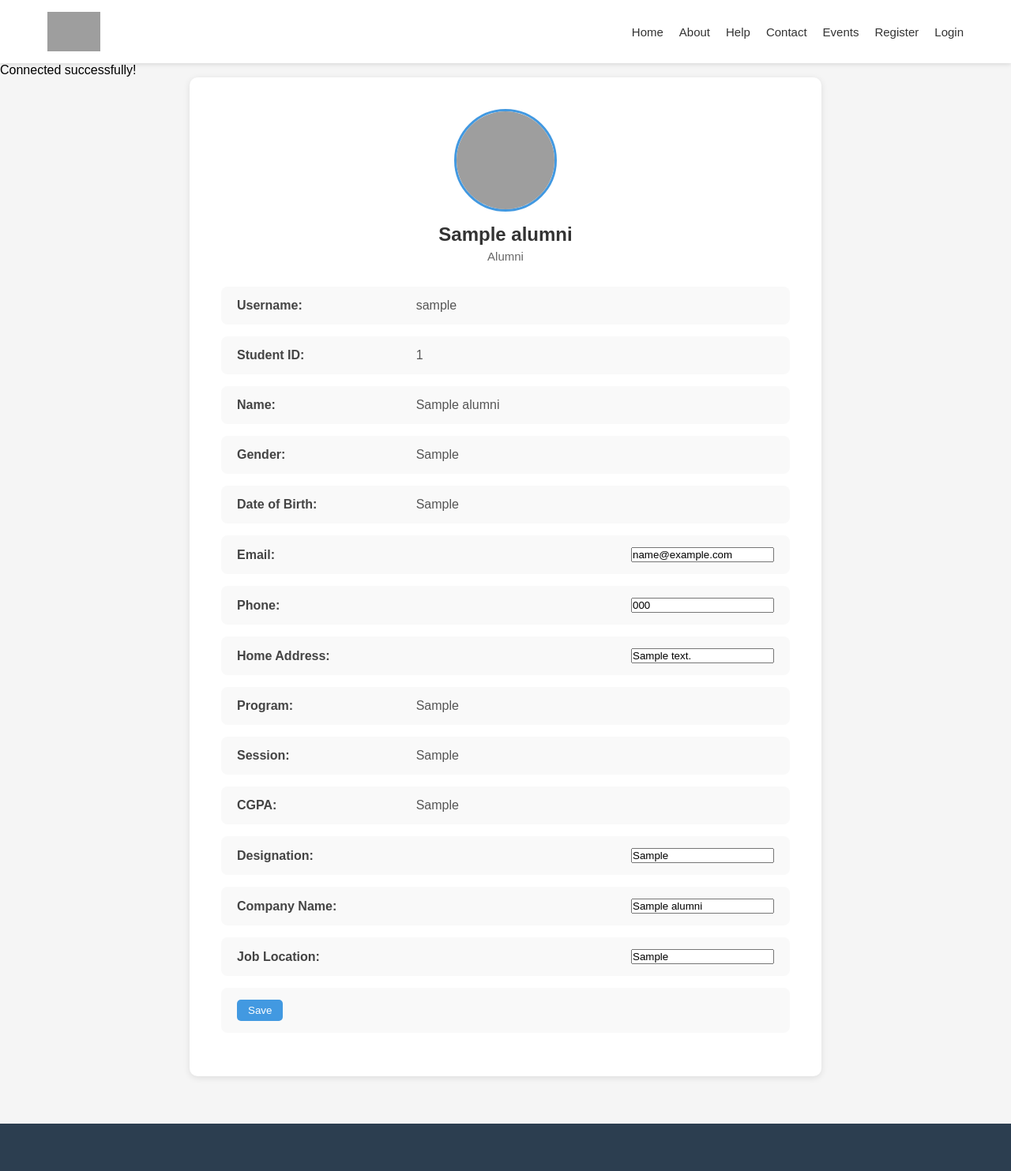
After one commit to sagorsenanupam/Student-Alumni-Network-System, a PHP site: page /loginprofile.php in a window 1280 px wide. The commit adds this page. Shown: the whole page at 79% size. Run offline with PHP 8.4, Linux system fonts and the light colour scheme; the visitor is signed in with stand-in values (Sample User, id 1); tables that the repository leaves empty or names only in its code hold one stand-in row (values such as "Sample post"); grey boxes are pictures that could not be loaded.

Commit message:
loginProfile

```diff
--- /dev/null
+++ b/php/loginprofile.php
@@ -0,0 +1,340 @@
+<?php
+session_start();
+include 'dbconnect.php';
+
+if (!isset($_SESSION['username']) || $_SESSION['user_type'] !== 'alumni') {
+    header("Location: login.php");
+    exit();
+}
+
+$username = $_SESSION['username'];
+
+// Fetch alumni details from the database
+$stmt = $conn->prepare("SELECT * FROM alumni WHERE username = ?");
+$stmt->bind_param("s", $username);
+$stmt->execute();
+$result = $stmt->get_result();
+
+if ($result->num_rows !== 1) {
+    echo "Alumni record not found.";
+    exit();
+}
+
+$alumni = $result->fetch_assoc();
+
+// Update alumni details if the form is submitted
+if ($_SERVER['REQUEST_METHOD'] === 'POST') {
+    $email = $_POST['email'];
+    $phone = $_POST['phone'];
+    $home_address = $_POST['home_address'];
+    $designation = $_POST['designation'];
+    $company_name = $_POST['company_name'];
+    $job_location = $_POST['job_location'];
+
+    // Prepare an update statement
+    $update_stmt = $conn->prepare("UPDATE alumni SET email = ?, phone = ?, home_address = ?, designation = ?, company_name = ?, job_location = ? WHERE username = ?");
+    $update_stmt->bind_param("sssssss", $email, $phone, $home_address, $designation, $company_name, $job_location, $username);
+
+    if ($update_stmt->execute()) {
+        // On successful update, reload the page to reflect the changes
+        header("Location: loginprofile.php");
+        exit();
+    } else {
+        echo "Error updating record: " . $conn->error;
+    }
+}
+?>
+
+
+
+
+<!DOCTYPE html>
+<html lang="en">
+<head>
+  <meta charset="UTF-8" />
+  <title>Alumni Profile</title>
+  <meta name="viewport" content="width=device-width, initial-scale=1.0" />
+  <!-- Font Awesome for icons -->
+  <link
+    rel="stylesheet"
+    href="https://cdnjs.cloudflare.com/ajax/libs/font-awesome/6.4.0/css/all.min.css"
+  />
+  <style>
+    * {
+      margin: 0;
+      padding: 0;
+      box-sizing: border-box;
+    }
+
+    body {
+      font-family: Arial, sans-serif;
+      background-color: #f5f5f5;
+      padding-top: 80px;
+    }
+
+    a {
+      text-decoration: none;
+      color: inherit;
+    }
+
+    .navbar {
+      position: fixed;
+      top: 0;
+      width: 100%;
+      background-color: #ffffff;
+      display: flex;
+      justify-content: space-between;
+      align-items: center;
+      padding: 15px 60px;
+      box-shadow: 0 2px 5px rgba(0, 0, 0, 0.1);
+      z-index: 1000;
+    }
+
+    .navbar .logo img {
+      height: 50px;
+    }
+
+    .nav-links {
+      display: flex;
+      gap: 20px;
+    }
+
+    .nav-links a {
+      color: #333;
+      font-weight: 500;
+      font-size: 15px;
+      transition: color 0.3s;
+    }
+
+    .nav-links a:hover {
+      color: #4299e1;
+    }
+
+    .profile-container {
+      max-width: 800px;
+      margin: 0 auto;
+      background-color: #ffffff;
+      padding: 40px;
+      border-radius: 10px;
+      box-shadow: 0 2px 8px rgba(0, 0, 0, 0.1);
+    }
+
+    .profile-header {
+      text-align: center;
+      margin-bottom: 30px;
+    }
+
+    .profile-header img {
+      width: 130px;
+      height: 130px;
+      border-radius: 50%;
+      object-fit: cover;
+      border: 3px solid #4299e1;
+      margin-bottom: 15px;
+    }
+
+    .profile-header h2 {
+      margin-bottom: 5px;
+      color: #333;
+    }
+
+    .profile-header p {
+      color: #666;
+      font-size: 15px;
+    }
+
+    .profile-info .info-group {
+      display: flex;
+      align-items: center;
+      justify-content: space-between;
+      background-color: #f9f9f9;
+      padding: 15px 20px;
+      margin-bottom: 15px;
+      border-radius: 8px;
+    }
+
+    .profile-info label {
+      font-weight: bold;
+      color: #444;
+      flex: 1;
+    }
+
+    .profile-info span {
+      color: #555;
+      flex: 2;
+    }
+
+    .edit-btn {
+      background-color: #4299e1;
+      border: none;
+      color: white;
+      padding: 6px 14px;
+      border-radius: 5px;
+      cursor: pointer;
+      transition: background-color 0.3s;
+    }
+
+    .edit-btn:hover {
+      background-color: #327dc5;
+    }
+
+    .footer {
+      background-color: #2c3e50;
+      color: white;
+      padding: 40px 60px 20px;
+      margin-top: 60px;
+    }
+
+    .footer .container {
+      display: flex;
+      justify-content: space-between;
+      flex-wrap: wrap;
+      gap: 30px;
+    }
+
+    .footer-section {
+      flex: 1;
+      min-width: 200px;
+    }
+
+    .footer-section h3 {
+      font-size: 18px;
+      margin-bottom: 15px;
+      color: #ecf0f1;
+    }
+
+    .footer-section p,
+    .footer-section a {
+      color: #bdc3c7;
+      margin-bottom: 10px;
+      display: block;
+      text-decoration: none;
+    }
+
+    .footer-section a:hover {
+      color: #3498db;
+    }
+
+    .social-icons {
+      display: flex;
+      gap: 15px;
+    }
+
+    .social-icons a {
+      color: white;
+      font-size: 20px;
+    }
+
+    .copyright {
+      text-align: center;
+      margin-top: 40px;
+      padding-top: 20px;
+      border-top: 1px solid #34495e;
+      color: #bdc3c7;
+      font-size: 14px;
+    }
+
+    @media (max-width: 768px) {
+      .navbar {
+        flex-direction: column;
+        align-items: flex-start;
+        padding: 15px 20px;
+      }
+
+      .nav-links {
+        flex-direction: column;
+        gap: 10px;
+        margin-top: 10px;
+      }
+
+      .footer .container {
+        flex-direction: column;
+        align-items: flex-start;
+      }
+    }
+  </style>
+</head>
+<body>
+
+  <!-- Navigation Bar -->
+  <header class="navbar">
+    <div class="logo">
+      <a href="index.html">
+        <img src="../assets/logo2.png" alt="Logo" />
+      </a>
+    </div>
+    <nav class="nav-links">
+      <a href="index.html">Home</a>
+      <a href="about.html">About</a>
+      <a href="help.html">Help</a>
+      <a href="contact.html">Contact</a>
+      <a href="/php/event.php">Events</a>
+      <a href="alumni_or_student.html">Register</a>
+      <a href="/php/login.php">Login</a>
+    </nav>
+  </header>
+
+  <!-- Profile Section -->
+  <div class="profile-container">
+    <div class="profile-header">
+      <img src="../assets/alumni.png" alt="Profile Photo" />
+      <h2><?= htmlspecialchars($alumni['name']) ?></h2>
+      <p>Alumni</p>
+    </div>
+
+    <div class="profile-info">
+      <form method="POST" action="loginprofile.php">
+        <div class="info-group"><label>Username:</label><span><?= htmlspecialchars($alumni['username']) ?></span></div>
+        <div class="info-group"><label>Student ID:</label><span><?= htmlspecialchars($alumni['student_id']) ?></span></div>
+        <div class="info-group"><label>Name:</label><span><?= htmlspecialchars($alumni['name']) ?></span></div>
+        <div class="info-group"><label>Gender:</label><span><?= htmlspecialchars($alumni['gender']) ?></span></div>
+        <div class="info-group"><label>Date of Birth:</label><span><?= htmlspecialchars($alumni['dob']) ?></span></div>
+
+        <div class="info-group">
+          <label>Email:</label>
+          <input type="text" name="email" value="<?= htmlspecialchars($alumni['email']) ?>" required />
+        </div>
+
+        <div class="info-group">
+          <label>Phone:</label>
+          <input type="text" name="phone" value="<?= htmlspecialchars($alumni['phone']) ?>" required />
+        </div>
+
+        <div class="info-group">
+          <label>Home Address:</label>
+          <input type="text" name="home_address" value="<?= htmlspecialchars($alumni['home_address']) ?>" required />
+        </div>
+
+        <div class="info-group"><label>Program:</label><span><?= htmlspecialchars($alumni['program']) ?></span></div>
+        <div class="info-group"><label>Session:</label><span><?= htmlspecialchars($alumni['session']) ?></span></div>
+        <div class="info-group"><label>CGPA:</label><span><?= htmlspecialchars($alumni['cgpa']) ?></span></div>
+
+        <div class="info-group">
+          <label>Designation:</label>
+          <input type="text" name="designation" value="<?= htmlspecialchars($alumni['designation']) ?>" required />
+        </div>
+
+        <div class="info-group">
+          <label>Company Name:</label>
+          <input type="text" name="company_name" value="<?= htmlspecialchars($alumni['company_name']) ?>" required />
+        </div>
+
+        <div class="info-group">
+          <label>Job Location:</label>
+          <input type="text" name="job_location" value="<?= htmlspecialchars($alumni['job_location']) ?>" required />
+        </div>
+
+        <div class="info-group">
+          <button type="submit" class="edit-btn">Save</button>
+        </div>
+      </form>
+    </div>
+  </div>
+
+  <!-- Footer -->
+  <footer class="footer">
+    <!-- Your existing footer content -->
+  </footer>
+
+</body>
+</html>
```
Also changed, not shown: php/admin_panel.php (+24 -17 lines), php/login.php (+41 -4 lines).
